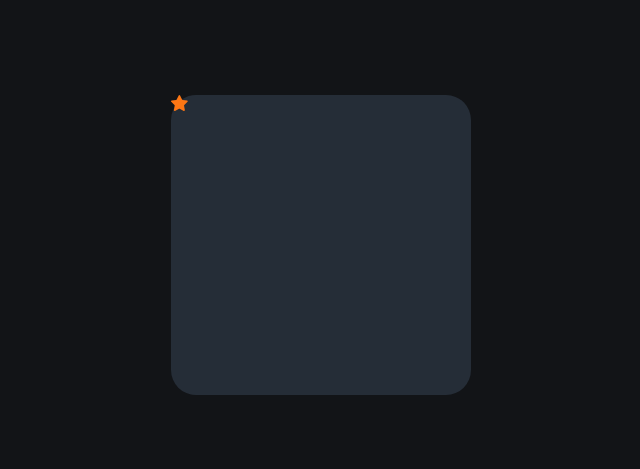
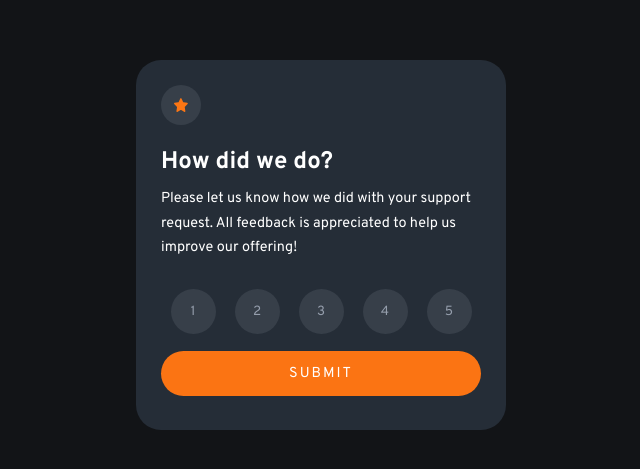
Before and after one commit to Cauanz/Interactive-rating-component, a plain HTML site: page index.html in a window 1280 px wide. Shown: the part 155-624 px from the top of the page, without its empty margins (319-959 px from the left). Drawn offline with Linux system fonts and the light colour scheme.

Commit message:
Project finished

```diff
--- a/estilos/style.css
+++ b/estilos/style.css
@@ -6,16 +6,20 @@
    --neutral-color2: hsl(217, 12%, 63%);
    --neutral-color3: hsl(216, 12%, 54%);
    --neutral-color4: hsl(213, 19%, 18%);
+   --neutral-color41: hsl(212, 14%, 25%);
    --neutral-color5: hsl(216, 12%, 8%);
 
    --principal-font: 'Overpass', sans-serif;
 }
 
+/* RESET */
 * {
-   box-sizing: border-box;
    margin: 0;
    padding: 0;
+   font-family: var(--principal-font);
+   box-sizing: border-box;
 }
+/* RESET */
 
 body {
    width: 100vw;
@@ -32,10 +36,129 @@ main {
    flex-wrap: wrap;
 }
 
+/* CONTAINER */
+.container{
+   background-color: var(--neutral-color4);
+   border-radius: 25px;
+   width: 370px;
+   height: 370px;
+}
+/* CONTENT */
 .content {
-   background-color: var(--neutral-color4);
-   width: 300px;
-   height: 300px;
-   margin: 0 auto;
-   border-radius: 25px;
+   padding: 25px;
+   display: grid;
+   grid-template-rows: 1fr 2fr 1fr 1fr;
+   width: 100%;
+   height: 100%;
 }
+
+/* DIVS */
+.icon {
+   grid-row-start: 1;
+   grid-row-end: 2;
+   grid-column-start: 1;
+   grid-column-end: 2;
+}
+
+.star {
+   width: 40px;
+   height: 40px;
+   border-radius: 40px;
+   background: var(--neutral-color41);
+   display: flex;
+   justify-content: center;
+   align-items: center;
+}
+
+.star img {
+   width: 14px;
+   height: 14px;
+}
+
+.text {
+   grid-row-start: 2;
+   grid-row-end: 3;
+   grid-column-start: 1;
+   grid-column-end: 2;
+}
+
+.text h1, p {
+   color: var(--neutral-color1);
+}
+
+.text h1 {
+   font-size: 1.5rem;
+   font-weight: 700;
+   margin-bottom: 10px;
+}
+
+.text p {
+   font-size: 0.9rem;
+   font-weight: 400;
+   margin-bottom: 20px;
+   line-height: 1.7;
+}
+
+.selectOptions {
+   grid-row-start: 3;
+   grid-row-end: 4;
+   grid-column-start: 1;
+   grid-column-end: 2;
+   display: grid;
+   grid-template-columns: 1fr 1fr 1fr 1fr 1fr;
+   justify-items: center;
+   align-items: center;
+}
+
+.button {
+   width: 45px;
+   height: 45px;
+   border-radius: 45px;
+   border: none;
+   text-align: center;
+   background-color: var(--neutral-color41);
+   color: var(--neutral-color2);
+   cursor: pointer;
+}
+
+.hover {
+   background-color: var(--neutral-color3);
+   color: var(--neutral-color1);
+}
+
+.active{
+   background-color: var(--primary-color1);
+   color: var(--neutral-color1);
+}
+
+
+.submitButton {
+   grid-row-start: 4;
+   grid-row-end: 5;
+   grid-column-start: 1;
+   grid-column-end: 2;
+   display: grid;
+   grid-template-columns: 1fr;
+   justify-items: center;
+   align-items: center;
+}
+
+.submit {
+   width: 100%;
+   height: 45px;
+   border-radius: 45px;
+   border: none;
+   text-align: center;
+   font-size: 0.9rem;
+   letter-spacing: 2px;
+   text-transform: uppercase;
+   background-color: var(--primary-color1);
+   color: var(--neutral-color1);
+   cursor: pointer;
+}
+
+.activeSubmit {
+   background-color: var(--neutral-color1);
+   color: var(--primary-color1);
+}
+/* DIVS */
--- a/index.html
+++ b/index.html
@@ -10,23 +10,31 @@
 </head>
 <body>
    <main>
+      <div class="container">
          <div class="content">
             <div class="icon">
                <div class="star">
                   <img src="images/icon-star.svg" alt="Star Icon">
                </div>
             </div>
-         <div class="title">
-
-         </div>
-         <div class="paragraph">
-
+            <div class="text">
+               <h1>How did we do?</h1>
+               <p>Please let us know how we did with your support request. All feedback is appreciated to help us improve our offering!</p>
             </div>
             <div class="selectOptions">
-
+               <button class="button" value="1">1</button>
+               <button class="button" value="2">2</button>
+               <button class="button" value="3">3</button>
+               <button class="button" value="4">4</button>
+               <button class="button" value="5">5</button>
             </div>
-         <div class="submitButton"></div>
+            <div class="submitButton">
+            <button value="Submit" class="submit">Submit</button>
+            </div>
+         </div>
       </div>
    </main>
+
+   <script src="javascript/index.js"></script>
 </body>
 </html>
--- a/javascript/index.js
+++ b/javascript/index.js
@@ -0,0 +1,32 @@
+const buttons = document.querySelectorAll('.button');
+const submitButton = document.querySelector('.submit');
+
+buttons.forEach(button => {
+   button.addEventListener('mouseover', () => {
+      button.classList.add('hover');
+   });
+   button.addEventListener('mouseout', () => {
+      button.classList.remove('hover');
+   });
+});
+
+submitButton.addEventListener('mousedown', () => {
+   submitButton.classList.add('activeSubmit');
+});
+submitButton.addEventListener('mouseup', () => {
+   submitButton.classList.remove('activeSubmit');
+});
+
+function handleRatingClick(event) {
+   const selectedValue = event.target.value;
+   const isActive = event.target.classList.contains('active');
+
+   buttons.forEach(button => {
+      const buttonValue = button.value;
+      button.classList.toggle('active', buttonValue <= selectedValue && !isActive);
+   });
+   }
+
+   buttons.forEach(button => {
+   button.addEventListener('click', handleRatingClick);
+   });
```
Lines whose indentation alone changed are shown as unchanged.
